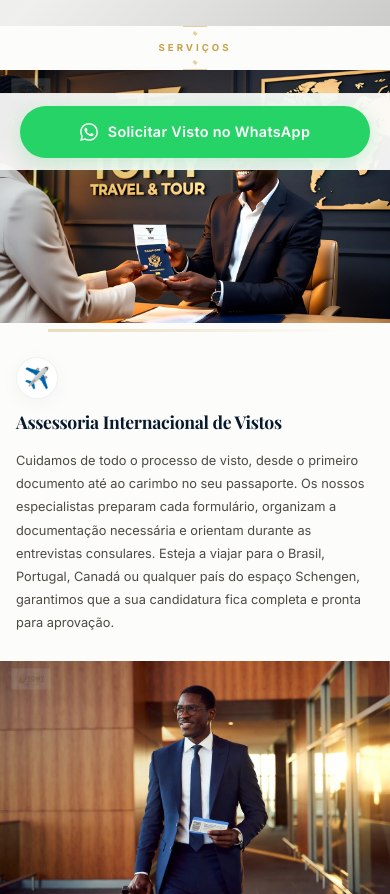
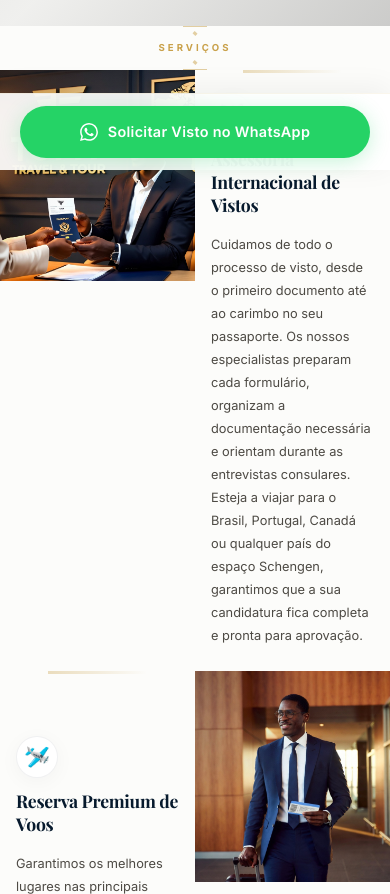
Before and after one commit to malikstopher-dev/tomy-tour-services, a React (Vite) app: page / in a window 390 px wide. Shown: the part 674-1568 px from the top of the page. Built offline with nearby package versions, Linux system fonts and the light colour scheme; grey boxes are pictures that could not be loaded; a web font is replaced by a local one.

Commit message:
Keep 2-column side-by-side layout on mobile for Services and Journey blocks
- Remove grid-template-columns: 1fr and order overrides at 1024px
- Scale image heights progressively (35vh->25vh) as viewport shrinks
- Maintain alternating reverse ordering via existing .reverse CSS

```diff
--- a/src/index.css
+++ b/src/index.css
@@ -926,14 +926,10 @@ button { cursor: pointer; font-family: inherit; border: none; outline: none; }
 
 /* ===== RESPONSIVE ===== */
 @media (max-width: 1024px) {
-  .service-split { grid-template-columns: 1fr; }
-  .service-split-image { height: 45vh; min-height: 350px; order: 0 !important; }
-  .service-split-content { order: 1 !important; padding: 40px 32px; }
-  .journey-block { grid-template-columns: 1fr; }
-  .journey-block-image { min-height: 350px; }
+  .service-split-image { height: 40vh; min-height: 300px; }
+  .service-split-content { padding: 40px 32px; }
+  .journey-block-image { min-height: 300px; }
   .journey-block-content { padding: 40px 32px; }
-  .journey-block:nth-child(even) .journey-block-image { order: 0; }
-  .journey-block:nth-child(even) .journey-block-content { order: 1; }
   .contact-spread { grid-template-columns: 1fr; }
   .contact-spread-form { padding: 40px 32px; }
   .contact-spread-image { min-height: 300px; }
@@ -950,10 +946,10 @@ button { cursor: pointer; font-family: inherit; border: none; outline: none; }
   .journey-block-image img { object-position: center; }
   .contact-spread-image img { object-position: center; }
 
-  .service-split-image { height: 40vh; min-height: 300px; }
+  .service-split-image { height: 35vh; min-height: 250px; }
   .service-split-content { padding: 32px 24px; }
   .service-split-content h3 { font-size: 1.3rem; }
-  .journey-block-image { min-height: 300px; }
+  .journey-block-image { min-height: 250px; }
   .journey-block-content { padding: 32px 24px; }
   .journey-block-content h3 { font-size: 1.3rem; }
   .dest-carousel { height: 70vh; min-height: 500px; }
@@ -990,13 +986,13 @@ button { cursor: pointer; font-family: inherit; border: none; outline: none; }
 
   .hero { min-height: 500px; height: 100vh; max-height: 812px; }
 
-  .service-split-image { height: 35vh; min-height: 250px; }
+  .service-split-image { height: 30vh; min-height: 200px; }
   .service-split-content { padding: 28px 20px; }
   .service-split-content .service-icon { width: 48px; height: 48px; font-size: 1.6rem; margin-bottom: 14px; }
   .service-split-content h3 { font-size: 1.2rem; }
   .service-split-content p { font-size: 0.85rem; }
 
-  .journey-block-image { min-height: 250px; }
+  .journey-block-image { min-height: 200px; }
   .journey-block-content { padding: 28px 20px; }
   .journey-block-content h3 { font-size: 1.2rem; }
   .journey-block-content p { font-size: 0.82rem; }
@@ -1057,13 +1053,13 @@ button { cursor: pointer; font-family: inherit; border: none; outline: none; }
   .container { padding: 0 16px; }
   .hero { min-height: 440px; max-height: 700px; }
 
-  .service-split-image { height: 30vh; min-height: 200px; }
+  .service-split-image { height: 25vh; min-height: 180px; }
   .service-split-content { padding: 24px 16px; }
   .service-split-content .service-icon { width: 42px; height: 42px; font-size: 1.3rem; margin-bottom: 12px; }
   .service-split-content h3 { font-size: 1.1rem; }
   .service-split-content p { font-size: 0.8rem; }
 
-  .journey-block-image { min-height: 200px; }
+  .journey-block-image { min-height: 180px; }
   .journey-block-content { padding: 24px 16px; }
   .journey-block-content h3 { font-size: 1.1rem; }
   .journey-block-content p { font-size: 0.78rem; }
```
